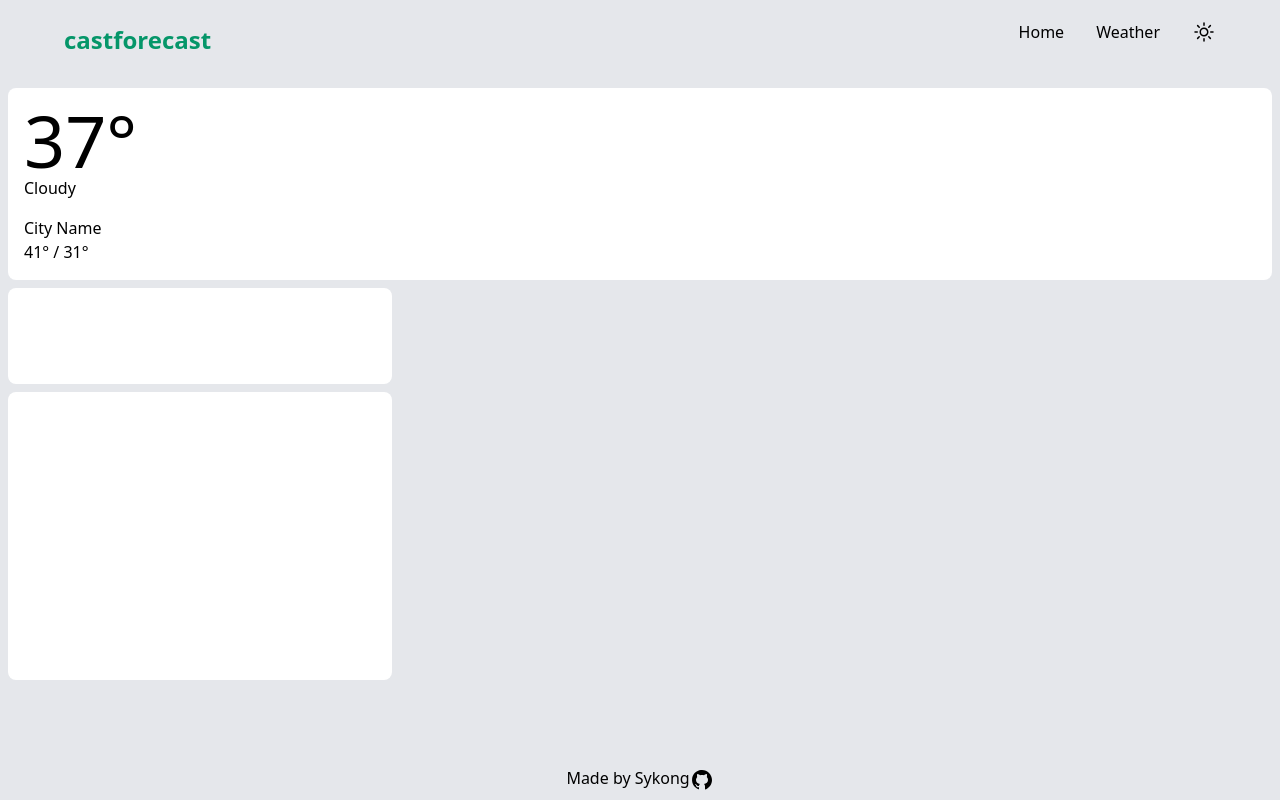
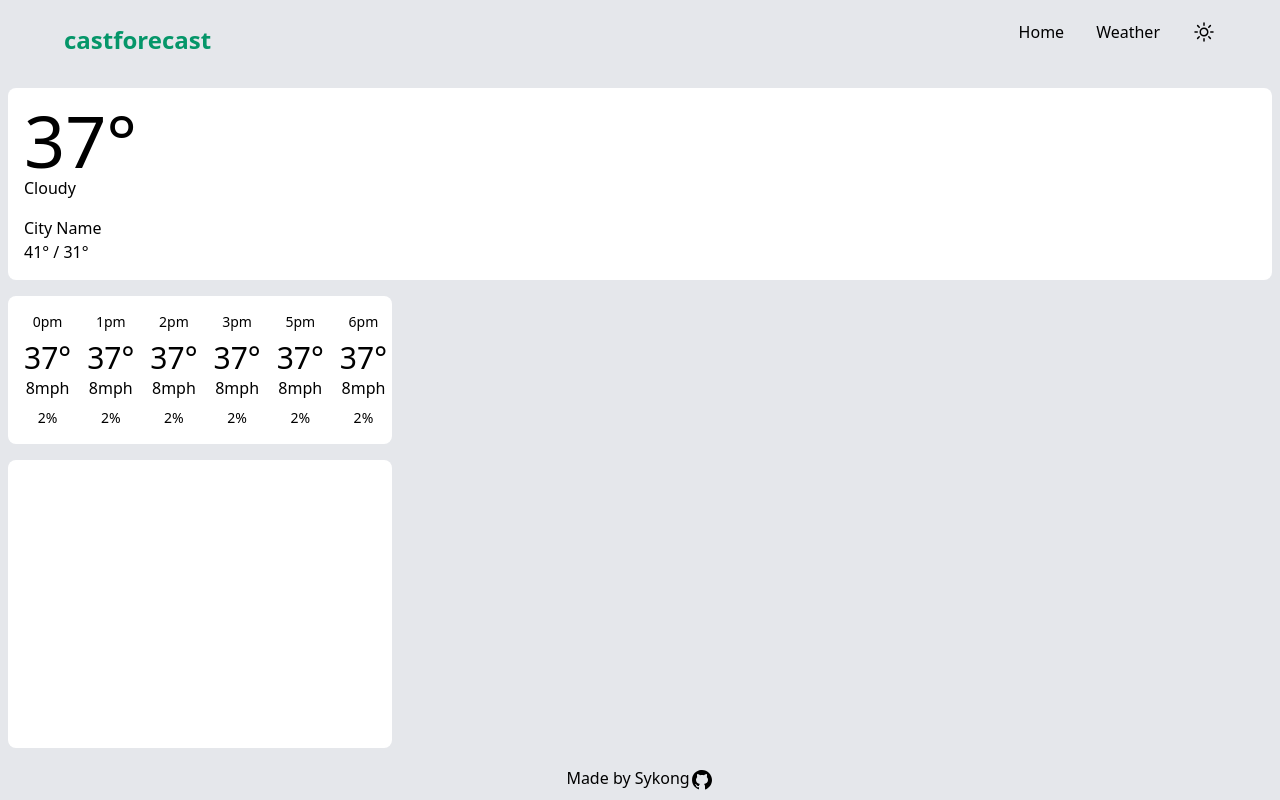
Before and after one commit to syko99/castforecast, a React (Create React App) app: page / in a window 1280 px wide. Built offline with nearby package versions, Linux system fonts and the light colour scheme; no server answers.

Commit message:
seperate forecast components into folders

```diff
--- a/src/App.js
+++ b/src/App.js
@@ -2,7 +2,7 @@ import WeatherAPI from "./modules/weatherAPI";
 
 //components
 import ForecastNow from "./components/forecast_now";
-import ForecastToday from "./components/forecast_today";
+import ForecastToday from "./components/forecast_day";
 import ForecastWeek from "./components/forecast_week";
 
 WeatherAPI.getForecast()
@@ -10,7 +10,7 @@ WeatherAPI.getForecast()
 function App() {
   return (
     <main className="flex-grow p-2">
-      <div className="grid gap-2">
+      <div className="grid gap-4">
         <ForecastNow />
         <ForecastToday />
         <ForecastWeek />
--- /dev/null
+++ b/src/components/forecast_day/forecast_hour.jsx
@@ -0,0 +1,12 @@
+const ForecastHour = ({time, temp, wind, precip,}) => {
+    return (
+        <li className='flex flex-col items-center'>
+            <p className="text-sm mb-2">{time}pm</p>
+            <p className="text-3xl">{temp}&deg;</p>
+            <p className="text-base">{wind}mph</p>
+            <p className="text-sm mt-2">{precip}%</p>
+        </li>
+    )
+}
+
+export default ForecastHour
--- /dev/null
+++ b/src/components/forecast_day/index.jsx
@@ -0,0 +1,28 @@
+import ForecastHour from './forecast_hour'
+
+let hours = [
+    { time: 0, temp: 37, wind: 8, precip: 2 },
+    { time: 1, temp: 37, wind: 8, precip: 2 },
+    { time: 2, temp: 37, wind: 8, precip: 2 },
+    { time: 3, temp: 37, wind: 8, precip: 2 },
+    { time: 5, temp: 37, wind: 8, precip: 2 },
+    { time: 6, temp: 37, wind: 8, precip: 2 },
+    { time: 7, temp: 37, wind: 8, precip: 2 },
+    { time: 8, temp: 37, wind: 8, precip: 2 },
+    { time: 9, temp: 37, wind: 8, precip: 2 },
+    { time: 10, temp: 37, wind: 8, precip: 2 },
+]
+
+const hourComponents = hours.map(hour => {
+    return <ForecastHour time={hour.time} temp={hour.temp} wind={hour.wind} precip={hour.precip} key={hour.time}/>
+})
+
+const ForecastToday = () => {
+    return (
+        <ul className='w-full max-w-sm p-4 flex gap-4 rounded-lg bg-white backdrop-blur-lg overflow-x-scroll'>
+            {hourComponents}
+        </ul>
+    )
+}
+
+export default ForecastToday
--- a/src/components/forecast_today.jsx
+++ /dev/null
@@ -1,9 +0,0 @@
-const ForecastToday = () => {
-    return (
-        <div className='w-full h-24 max-w-sm p-4 flex flex-col justify-start capitalize rounded-lg bg-white backdrop-blur-lg'>
-
-        </div>
-    )
-}
-
-export default ForecastToday
```
Also changed, not shown: src/components/forecast_now/index.jsx (renamed from src/components/forecast_now.jsx), src/components/forecast_week/index.jsx (renamed from src/components/forecast_week.jsx).
